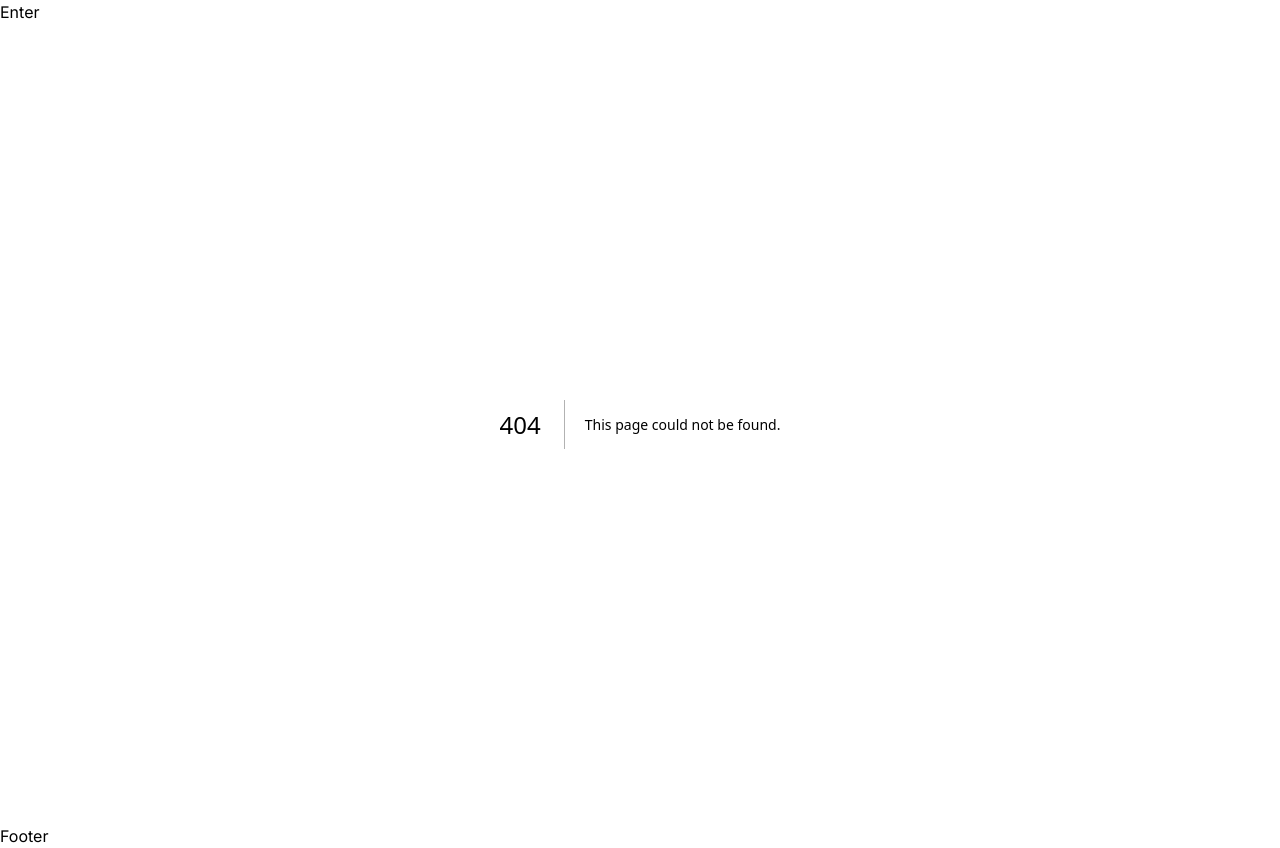
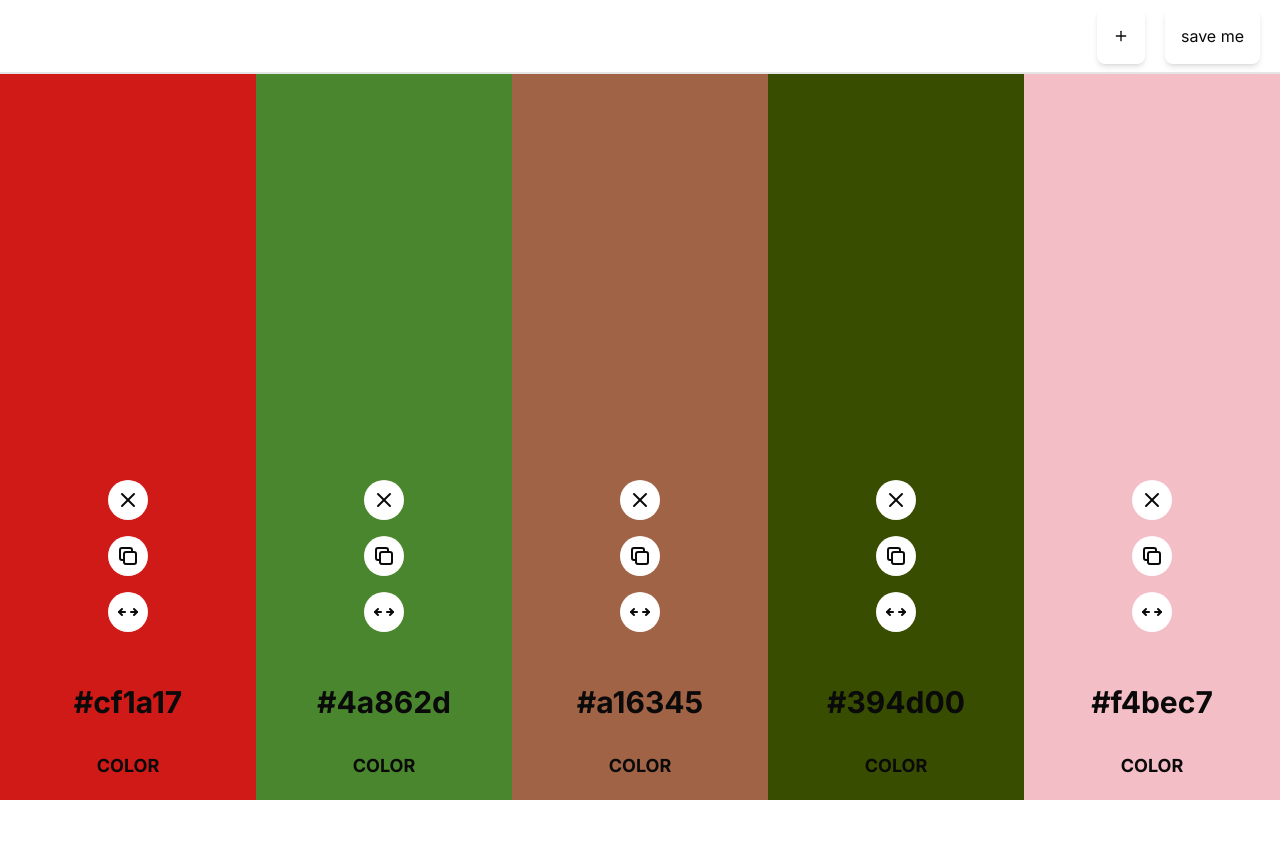
Before and after one commit to CurvyLantern/rongberong, a Next.js app: page /generate in a window 1280 px wide. Before the commit this address had no page. After the commit the page ends 800 px from the top, so only its background shows below. Built offline with nearby package versions, Linux system fonts and the light colour scheme.

Commit message:
finished generate page and palette page

```diff
--- a/package.json
+++ b/package.json
@@ -55,6 +55,7 @@
     "react-dom": "18.2.0",
     "react-hook-form": "^7.45.4",
     "react-icons": "^4.10.1",
+    "react-use": "^17.4.0",
     "tailwind-merge": "^1.14.0",
     "tailwindcss": "3.3.3",
     "tailwindcss-animate": "^1.0.6",
--- /dev/null
+++ b/src/app/(edit)/generate/page.tsx
@@ -0,0 +1,169 @@
+"use client";
+import { hslToHex } from "@/lib/utils";
+import ColorPaletteCard from "../../components/ColorPaletteCard";
+import { useEffect, useRef, useState } from "react";
+import { Popover, PopoverContent, PopoverTrigger } from "@/ui/ui/popover";
+import {
+  TbCopy,
+  TbDragDrop,
+  TbArrowsMoveHorizontal,
+  TbPlus,
+  TbCross,
+  TbX,
+} from "react-icons/tb";
+import { useCopyToClipboard } from "react-use";
+
+const colors: Array<COLOR> = [
+  { type: "hsl", a: 1, h: 1, l: 45, s: 80 },
+  { type: "hsl", a: 1, h: 100, l: 35, s: 50 },
+  { type: "hsl", a: 0.4, h: 20, l: 45, s: 40 },
+  { type: "hsl", a: 1, h: 75, l: 15, s: 100 },
+  { type: "hsl", a: 1, h: 350, l: 85, s: 70 },
+];
+const GeneratePage = () => {
+  const [isOpenColorpicker, setIsOpenColorpicker] = useState(false);
+  const openColorPicker = () => {
+    setIsOpenColorpicker((p) => !p);
+  };
+
+  const [hexColorArrState, setHexColorArrState] = useState<Array<HEX>>([]);
+
+  useEffect(() => {
+    const hexColors = colors.map((c) => {
+      let obj: HEX = {
+        type: "hex",
+        code: "",
+      };
+      if (c.type === "hex") {
+        obj.code = c.code;
+      } else if (c.type === "hsl") {
+        obj.code = hslToHex(c);
+      }
+      return obj;
+    });
+    setHexColorArrState(hexColors);
+  }, []);
+
+  const onModifyColor = (idx: number, code: string) => {
+    setHexColorArrState((c) => {
+      c[idx].code = code;
+      return [...c];
+    });
+  };
+
+  const [copiedText, copy] = useCopyToClipboard();
+
+  const createNew = () => {
+    if (hexColorArrState.length > 7) return;
+    const obj: HEX = {
+      code: "#ffffff",
+      type: "hex",
+    };
+    setHexColorArrState((p) => [...p, obj]);
+  };
+
+  const removeColorFromArr = (i: number, c: HEX) => {
+    const arrAfterRemoval = hexColorArrState.filter(
+      (item, itemIdx) => item !== c
+    );
+    setHexColorArrState(arrAfterRemoval);
+  };
+
+  return (
+    <div className="flex flex-col h-full">
+      <header className="py-2 border-b-2 flex gap-5 px-5">
+        <button
+          onClick={() => {
+            createNew();
+          }}
+          className="p-4 rounded-lg bg-white shadow-md ml-auto">
+          <TbPlus />
+        </button>
+        <button className="p-4 rounded-lg bg-white shadow-md">save me</button>
+      </header>
+      <main className="flex h-full bg-red-500">
+        <div className="relative flex-1 flex">
+          {hexColorArrState.map((color, colorIdx) => {
+            return (
+              <div
+                key={colorIdx}
+                className="flex-1 h-full flex flex-col items-center justify-end"
+                style={{
+                  backgroundColor: color.code,
+                }}>
+                {/* icon column */}
+                <div className="grid gap-4 mb-10">
+                  {/* remove */}
+                  <button
+                    className="hover:cursor-pointer bg-white p-2 rounded-full"
+                    onClick={() => {
+                      removeColorFromArr(colorIdx, color);
+                    }}>
+                    <TbX className="w-6 h-6" />
+                  </button>
+
+                  {/* copy */}
+                  <button
+                    className="hover:cursor-pointer bg-white p-2 rounded-full"
+                    onClick={() => {
+                      copy(color.code);
+                    }}>
+                    <TbCopy className="w-6 h-6" />
+                  </button>
+                  {/* drag */}
+                  <button className="hover:cursor-pointer bg-white p-2 rounded-full">
+                    <TbArrowsMoveHorizontal className="w-6 h-6" />
+                  </button>
+                </div>
+
+                <ColorPicker
+                  color={color}
+                  onModify={onModifyColor}
+                  index={colorIdx}
+                />
+                <p className="text-lg py-5 font-bold uppercase">color</p>
+              </div>
+            );
+          })}
+        </div>
+      </main>
+    </div>
+  );
+};
+
+interface ColorPickerProps {
+  color: HEX;
+  onModify: (i: number, c: string) => void;
+  index: number;
+}
+const ColorPicker: React.FC<ColorPickerProps> = ({
+  color,
+  onModify,
+  index,
+}) => {
+  const onColorChange = (str: string) => {
+    onModify(index, str);
+  };
+  return (
+    <Popover>
+      <PopoverTrigger asChild>
+        <button className="text-3xl rounded-xl font-bold hover:bg-neutral-300 py-3 px-4 hover:bg-opacity-30">
+          {color.code}
+        </button>
+      </PopoverTrigger>
+      <PopoverContent side="top">
+        <input
+          autoFocus
+          value={color.code}
+          onChange={(evt) => {
+            onColorChange(evt.target.value);
+          }}
+          type="color"
+          className="w-full"
+        />
+      </PopoverContent>
+    </Popover>
+  );
+};
+
+export default GeneratePage;
--- /dev/null
+++ b/src/app/(edit)/layout.tsx
@@ -0,0 +1,22 @@
+import "@/styles/theme.css";
+import type { Metadata } from "next";
+import { Inter } from "next/font/google";
+
+const inter = Inter({ subsets: ["latin"] });
+
+export const metadata: Metadata = {
+  title: "Create Next App",
+  description: "Generated by create next app",
+};
+
+export default function RootLayout({
+  children,
+}: {
+  children: React.ReactNode;
+}) {
+  return (
+    <html lang="en">
+      <body className={inter.className}>{children}</body>
+    </html>
+  );
+}
--- /dev/null
+++ b/src/app/(viewer)/details/layout.tsx
@@ -0,0 +1,16 @@
+export const metadata = {
+  title: 'Next.js',
+  description: 'Generated by Next.js',
+}
+
+export default function RootLayout({
+  children,
+}: {
+  children: React.ReactNode
+}) {
+  return (
+    <html lang="en">
+      <body>{children}</body>
+    </html>
+  )
+}
--- /dev/null
+++ b/src/app/(viewer)/details/page.tsx
@@ -0,0 +1,58 @@
+import { hslToHex } from "@/lib/utils";
+import ColorPaletteCard from "../../components/ColorPaletteCard";
+
+const DetailsPage = () => {
+  const colors: Array<COLOR> = [
+    { type: "hsl", a: 1, h: 1, l: 45, s: 80 },
+    { type: "hsl", a: 1, h: 100, l: 35, s: 50 },
+    { type: "hsl", a: 0.4, h: 20, l: 45, s: 40 },
+    { type: "hsl", a: 1, h: 75, l: 15, s: 100 },
+    { type: "hsl", a: 1, h: 350, l: 85, s: 70 },
+  ];
+  return (
+    <div className="container">
+      {/* title */}
+      <h1 className="text-center text-3xl font-semibold my-10">
+        Raw green platter
+      </h1>
+
+      <div className="flex flex-col w-full mb-40">
+        <div className="aspect-video overflow-hidden rounded-2xl flex bg-white w-full ">
+          {/* color columns */}
+          {colors.map((color, colorIdx) => {
+            let colorStr = "";
+            if (color.type === "hsl") {
+              colorStr = hslToHex(color);
+            }
+            return (
+              <div
+                key={colorIdx}
+                className="flex items-center justify-center flex-1  hover:cursor-pointer transition-all group relative"
+                style={{
+                  backgroundColor: colorStr,
+                }}>
+                <p className="text-sm font-bold">{colorStr}</p>
+              </div>
+            );
+          })}
+        </div>
+      </div>
+
+      {/* more simillar palettes */}
+
+      <h2 className="text-center text-2xl font-semibold uppercase my-10">
+        Simillar palettes
+      </h2>
+
+      <div className="container grid grid-cols-2  lg:grid-cols-3 xl:grid-cols-4 gap-8">
+        {Array(100)
+          .fill(0)
+          .map((_, idx) => {
+            return <ColorPaletteCard key={idx} />;
+          })}
+      </div>
+    </div>
+  );
+};
+
+export default DetailsPage;
--- a/src/app/page.tsx
+++ b/src/app/(viewer)/page.tsx
@@ -1,6 +1,6 @@
 // import { hslToHex, hslToRgb } from "@/lib/utils";
 import Image from "next/image";
-import ColorPaletteCard from "./components/ColorPaletteCard";
+import ColorPaletteCard from "../components/ColorPaletteCard";
 
 export default function HomePage() {
   return (
--- a/src/app/components/ColorPaletteCard.tsx
+++ b/src/app/components/ColorPaletteCard.tsx
@@ -42,11 +42,12 @@ const ColorPaletteCardColumn: React.FC<ColorPaletteCardColumnProps> = ({
 
   return (
     <div
-      className="flex items-center justify-center flex-1 hover:flex-3 hover:cursor-pointer transition-all group relative"
+      className="flex items-center justify-center flex-1 hover:cursor-pointer transition-all group relative"
       style={{
         backgroundColor: colorStr,
       }}>
-      <p className="text-sm font-bold group-hover:opacity-100 opacity-0 absolute">
+      {/* group-hover:opacity-100 opacity-0  */}
+      <p className="text-sm font-bold w-0 group-hover:w-auto px-2 hidden group-hover:block transition-all">
         {colorStr}
       </p>
     </div>
--- a/src/styles/theme.css
+++ b/src/styles/theme.css
@@ -73,4 +73,8 @@
   body {
     @apply bg-background text-foreground;
   }
+
+  html,body {
+    height: 100%;
+  }
 }
```
Also changed, not shown: src/app/(viewer)/layout.tsx (renamed from src/app/layout.tsx, +8 -4 lines), 1 other file (tests, documents, lock files or other folders).
